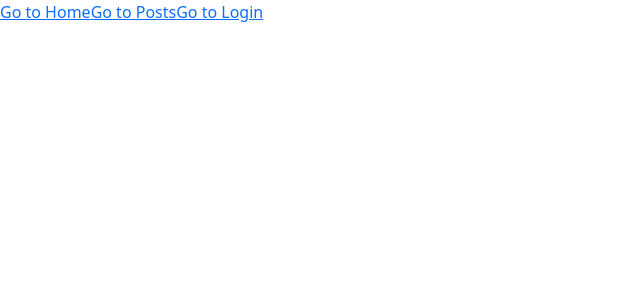
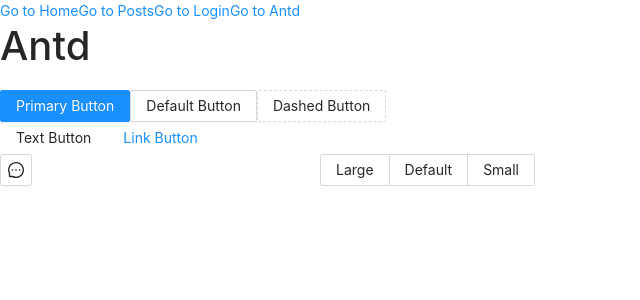
Before and after one commit to leanhtu0369/reactProject, a React (Create React App) app: page /antd in a window 1280 px wide. Shown: the top 300 px of the page, without its empty margins (0-640 px from the left). Built offline with nearby package versions, Linux system fonts and the light colour scheme; sample sign-in values are in the browser's storage.

Commit message:
push temp 21/3

```diff
--- a/package.json
+++ b/package.json
@@ -3,10 +3,12 @@
   "version": "0.1.0",
   "private": true,
   "dependencies": {
+    "@ant-design/icons": "^4.6.2",
     "@reduxjs/toolkit": "^1.5.0",
     "@testing-library/jest-dom": "^5.11.8",
     "@testing-library/react": "^11.2.3",
     "@testing-library/user-event": "^12.6.0",
+    "antd": "^4.14.0",
     "axios": "^0.21.1",
     "bootstrap": "^5.0.0-beta2",
     "node-sass": "^4.14.1",
--- a/src/App.js
+++ b/src/App.js
@@ -1,6 +1,7 @@
 import React from "react";
-import "./scss/index.scss";
-import 'bootstrap/dist/css/bootstrap.min.css'
+import "./style/index.scss";
+import { DatePicker } from 'antd';
+
 
 import {
   BrowserRouter,
@@ -22,6 +23,7 @@
         <Link to="/">Go to Home</Link>
         <Link to="/posts">Go to Posts</Link>
         <Link to="/login">Go to Login</Link>
+        <Link to="/antd">Go to Antd</Link>
 
         <Switch>
           {/* <Route path="/" exact>
@@ -51,7 +53,6 @@
 
         <BackgroundApp />
       </BrowserRouter>
-
     </Provider>
   )
 }
--- /dev/null
+++ b/src/components/Antd.jsx
@@ -0,0 +1,51 @@
+import { Button, Col, Radio, Row } from "antd";
+import { React, useState } from "react";
+import { MessageOutlined } from "@ant-design/icons";
+
+const Antd = () => {
+  const [size, setSize] = useState()
+
+  const handleSizeChange = value => {
+    setSize(value)
+  }
+
+  const clickBtn = () => {
+    console.log('click');
+  }
+
+  return (
+    <Row>
+      <Col span={24}>
+        <h1>Antd</h1>
+        <Button type="primary">Primary Button</Button>
+        <Button>Default Button</Button>
+        <Button type="dashed">Dashed Button</Button>
+        <br />
+        <Button type="text">Text Button</Button>
+        <Button type="link">Link Button</Button>
+      </Col>
+      <hr/>
+
+      <Col span={18} order={1}>
+        <Radio.Group value={size} onChange={handleSizeChange}>
+          <Radio.Button value="large">Large</Radio.Button>
+          <Radio.Button value="default">Default</Radio.Button>
+          <Radio.Button value="small">Small</Radio.Button>
+        </Radio.Group>
+      </Col>
+
+      <hr/>
+      <Col span={6}>
+        <Button
+          danger={false}
+          block={false}
+          loading={false}
+          onClick={clickBtn}
+          icon={<MessageOutlined />}
+        />
+      </Col>
+    </Row>
+  )
+}
+
+export default Antd
--- a/src/router.js
+++ b/src/router.js
@@ -3,6 +3,8 @@
 import Login from "./pages/Login";
 import Posts from "./pages/Posts";
 import PostDetail from "./pages/PostDetail";
+import Antd from "./components/Antd";
+
 
 export const router = [
   {
@@ -27,5 +29,11 @@
     path: '/posts/:id',
     exact: true,
     Component: <BasicAuth Component={PostDetail} routeName="PostDetail"/>
+  },
+
+  {
+    path: '/antd',
+    exact: true,
+    Component: <Antd routeName="Antd"/>
   }
 ]
--- /dev/null
+++ b/src/style/index.scss
@@ -0,0 +1,2 @@
+@import 'bootstrap/dist/css/bootstrap.min.css';
+@import 'antd/dist/antd.css'; // or 'antd/dist/antd.less'
```
Also changed, not shown: 2 other files (tests, documents, lock files or other folders).
